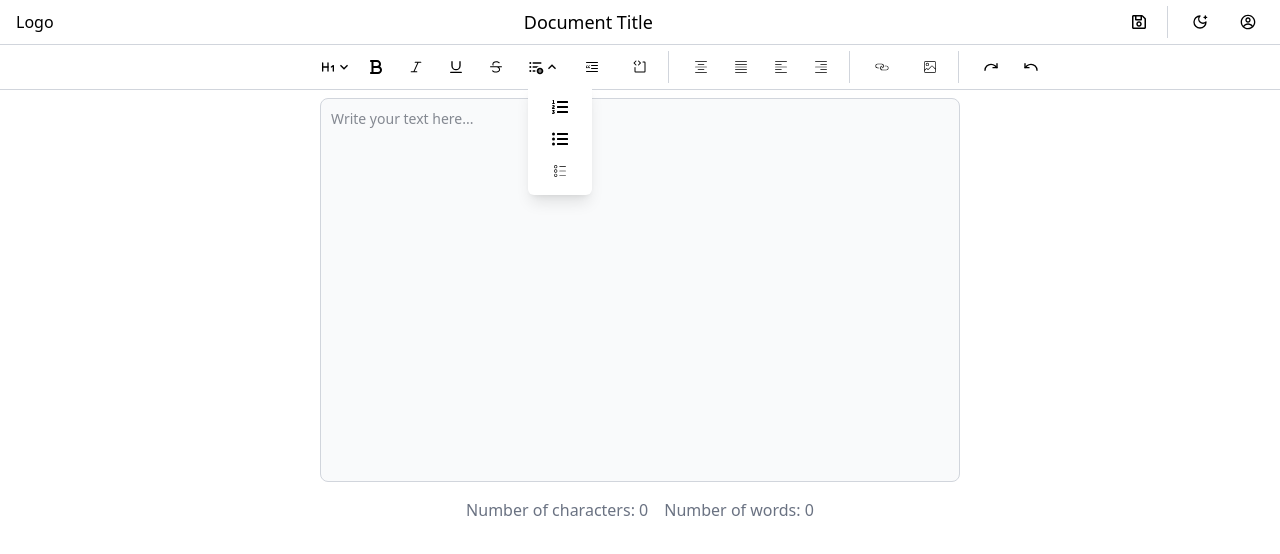
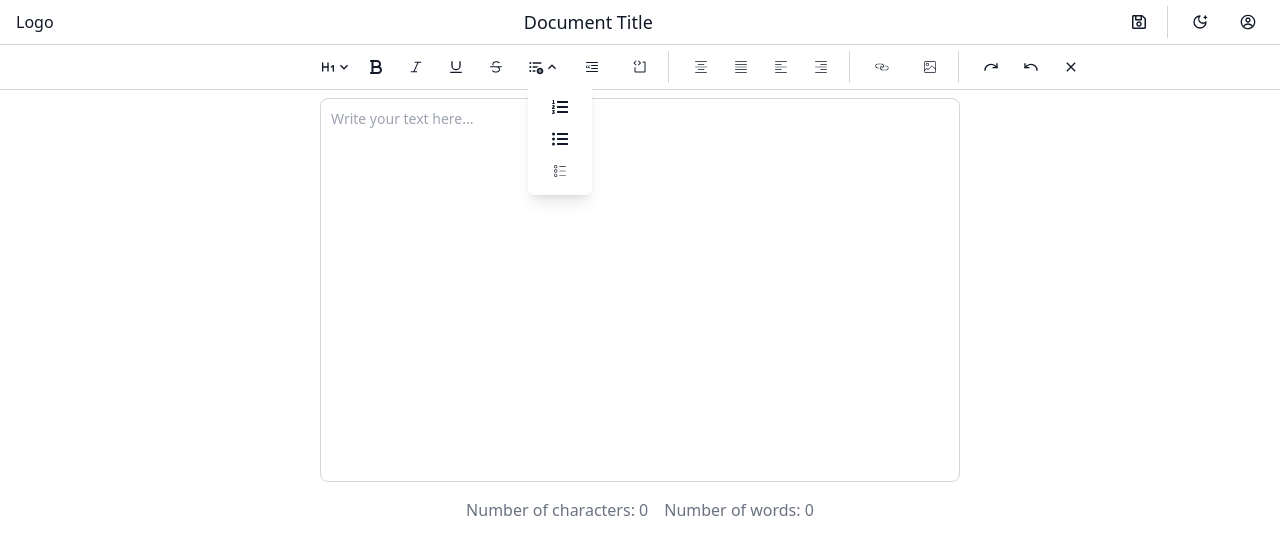
Before and after one commit to adebomiolusegun/My-text-editor, a React (Vite) app: page / in a window 1280 px wide. Both pictures are taken after a click on the button 544 px from the left and 67 px from the top of the page. Shown: the top 554 px of the page. Built offline with nearby package versions, Linux system fonts and the light colour scheme.

Commit message:
updating

```diff
--- a/src/UI/toolsBarComponents/paragraphFormatting/BulletList.tsx
+++ b/src/UI/toolsBarComponents/paragraphFormatting/BulletList.tsx
@@ -1,4 +1,7 @@
+import { OptionDropDownStore } from "@store/OptionDropDown";
 import { useDropDownHandler } from "@utilities/useDropDownHandler";
+// import { useState } from "react";
+// import type { IconType } from "react-icons";
 import { CiCircleList } from "react-icons/ci";
 import { FaListOl, FaListUl } from "react-icons/fa";
 import {
@@ -7,28 +10,41 @@ import {
   MdOutlineKeyboardArrowUp,
 } from "react-icons/md";
 // import { PiListBulletsLight } from "react-icons/pi";
-import type { TextFormatProps } from "src/types";
+import type { DropDownItem, TextFormatProps } from "src/types";
+
+const bulletOptions: DropDownItem[] = [
+  { id: "list1", Icon: FaListOl },
+  { id: "list1", Icon: FaListUl },
+  { id: "list1", Icon: CiCircleList },
+];
 
 function BulletList({ id }: TextFormatProps) {
   const { isOpen, handleDropdown } = useDropDownHandler({ id });
-
+  const SelectOption = OptionDropDownStore(
+    (state) => state.selectOption[id] ?? MdFormatListBulletedAdd,
+  );
+  const setOptions = OptionDropDownStore((state) => state.setOption);
   return (
     <div>
       <button onClick={handleDropdown} className="toolsBarBtn">
-        <MdFormatListBulletedAdd />
+        <SelectOption />
         {isOpen ? <MdOutlineKeyboardArrowUp /> : <MdOutlineKeyboardArrowDown />}
       </button>
       {isOpen ? (
         <div className="dropdownContainer  ">
-          <button className="toolsBarBtn">
-            <FaListOl />
-          </button>
-          <button className="toolsBarBtn">
-            <FaListUl />
-          </button>
-          <button className="toolsBarBtn">
-            <CiCircleList />
-          </button>
+          {bulletOptions.map(({ id: optionId, Icon }) => (
+            <button
+              key={optionId}
+              className="toolsBarBtn"
+              onClick={(e) => {
+                e.stopPropagation();
+                setOptions(id, Icon);
+                handleDropdown(e);
+              }}
+            >
+              <Icon />
+            </button>
+          ))}
         </div>
       ) : null}
     </div>
--- a/src/UI/toolsBarComponents/textFormatting/Redo.tsx
+++ b/src/UI/toolsBarComponents/textFormatting/Redo.tsx
@@ -1,7 +1,13 @@
+import { useTextAreaStore } from "@store/TextAreaStore";
 import { LuUndo } from "react-icons/lu";
 import { LuRedo } from "react-icons/lu";
+import { MdClear } from "react-icons/md";
 
 function Redo() {
+  const setText = useTextAreaStore((state) => state.setTextAreaContent);
+  function handleClear() {
+    setText("");
+  }
   return (
     <div className="flex gap-2">
       <button className="toolsBarBtn">
@@ -10,6 +16,9 @@ function Redo() {
       <button className="toolsBarBtn">
         <LuUndo />
       </button>
+      <button onClick={handleClear} className="toolsBarBtn">
+        <MdClear />
+      </button>
     </div>
   );
 }
--- a/src/UI/toolsBarComponents/textFormatting/TextFormat.tsx
+++ b/src/UI/toolsBarComponents/textFormatting/TextFormat.tsx
@@ -7,46 +7,61 @@ import {
   LuHeading6,
 } from "react-icons/lu";
 import { FaBold } from "react-icons/fa6";
-import { GoItalic } from "react-icons/go";
+import { GoItalic, GoStrikethrough } from "react-icons/go";
 import { LuUnderline } from "react-icons/lu";
-import { GoStrikethrough } from "react-icons/go";
-import { MdOutlineKeyboardArrowDown } from "react-icons/md";
-import { MdOutlineKeyboardArrowUp } from "react-icons/md";
+import {
+  MdOutlineKeyboardArrowDown,
+  MdOutlineKeyboardArrowUp,
+} from "react-icons/md";
 import { useDropDownHandler } from "@utilities/useDropDownHandler";
-import type { TextFormatProps } from "src/types";
+import type { DropDownItem, TextFormatProps } from "src/types";
+import { OptionDropDownStore } from "@store/OptionDropDown";
+
+const headingOptions: DropDownItem[] = [
+  { id: "h1", Icon: LuHeading1 },
+  { id: "h2", Icon: LuHeading2 },
+  { id: "h3", Icon: LuHeading3 },
+  { id: "h4", Icon: LuHeading4 },
+  { id: "h5", Icon: LuHeading5 },
+  { id: "h6", Icon: LuHeading6 },
+];
 
 function TextFormat({ id }: TextFormatProps) {
   const { isOpen, handleDropdown } = useDropDownHandler({ id });
+  const SelectOption = OptionDropDownStore(
+    (state) => state.selectOption[id] ?? LuHeading1,
+  );
+  const setOptions = OptionDropDownStore((state) => state.setOption);
+
   return (
     <div className="flex gap-2">
-      <div>
-        <button onClick={handleDropdown} className="toolsBarBtn">
-          <LuHeading1 />
+      <div className="relative">
+        <button onClick={(e) => handleDropdown(e)} className="toolsBarBtn">
+          <SelectOption />
           {isOpen ? (
             <MdOutlineKeyboardArrowUp />
           ) : (
             <MdOutlineKeyboardArrowDown />
           )}
         </button>
-        {isOpen ? (
+
+        {isOpen && (
           <div className="dropdownContainer">
-            <div className="dropdownContent">
-              <LuHeading2 />
-            </div>
-            <div className="dropdownContent">
-              <LuHeading3 />
-            </div>
-            <div className="dropdownContent">
-              <LuHeading4 />
-            </div>
-            <div className="dropdownContent">
-              <LuHeading5 />
-            </div>
-            <div className="dropdownContent">
-              <LuHeading6 />
-            </div>
+            {headingOptions.map(({ id: optionId, Icon }) => (
+              <div
+                key={optionId}
+                className="dropdownContent cursor-pointer"
+                onClick={(e) => {
+                  e.stopPropagation();
+                  setOptions(id, Icon);
+                  handleDropdown(e);
+                }}
+              >
+                <Icon />
+              </div>
+            ))}
           </div>
-        ) : null}
+        )}
       </div>
 
       <button className="toolsBarBtn">
@@ -65,6 +80,4 @@ function TextFormat({ id }: TextFormatProps) {
   );
 }
 
-<TextFormat id="textFormat" />;
-
 export default TextFormat;
--- a/src/components/TextArea.tsx
+++ b/src/components/TextArea.tsx
@@ -13,6 +13,7 @@ function TextArea() {
       setText(value);
     }
   }
+
   return (
     <>
       <div className="flex flex-col justify-center items-center">
--- a/src/index.css
+++ b/src/index.css
@@ -2,36 +2,58 @@
 
 @custom-variant dark (&:where(.dark, .dark *));
 
+@theme {
+  --color-bg-color: #ffffff;
+  --color-textarea-border: #6a7282;
+  --color-placeholder: #9ca3af;
+  --color-bg-hover: #e5e7eb;
+  --color-drop-down: #ffffff;
+  --color-border-line: #d1d5dc;
+  --color-text-color: #111827;
+}
+
+.dark {
+  --color-bg-color: #1f2937;
+  --color-bg-hover: #4a5565;
+  --color-placeholder: #9ca3af;
+  --color-drop-down: #364153;
+  --color-border-line: #4a5565;
+  --color-textarea-border: #6a7282;
+  --color-text-color: #ffffff;
+}
+body {
+  background-color: var(--color-bg-color);
+  color: var(--color-text-color);
+}
+
 @layer components {
   .headerBtn {
-    @apply flex items-center justify-center w-8 h-8 rounded hover:bg-gray-200 cursor-pointer  dark:hover:bg-gray-600;
+    @apply flex items-center justify-center w-8 h-8 rounded hover:bg-bg-hover cursor-pointer;
   }
-  .headerBtn {
-    @apply flex items-center justify-center w-8 h-8 rounded hover:bg-gray-200 cursor-pointer  dark:hover:bg-gray-600;
-  }
+
   .headerActionDivider {
     @apply flex gap-4 justify-around items-center rounded-md h-7;
   }
   .toolsBarBtn {
-    @apply flex items-center justify-center w-8 h-8 rounded hover:bg-gray-200 cursor-pointer  dark:hover:bg-gray-600;
+    @apply flex items-center justify-center w-8 h-8 rounded hover:bg-bg-hover cursor-pointer;
   }
   .borderRight {
-    @apply border-r pr-3 border-gray-300 dark:border-r dark:border-gray-600;
+    @apply border-r pr-3 border-border-line;
   }
   .borderBottom {
-    @apply w-full border-b border-gray-300 dark:border-gray-600;
+    @apply w-full border-b border-border-line;
   }
   .toolsbarSecDivContainer {
-    @apply flex gap-4 h-11 px-4 scroll-m-2 sm:px-4 w-full sm:w-4/5  md:w-3/4 lg:w-1/2 lg:px-0 mx-auto items-center overflow-x-auto whitespace-nowrap sm:overflow-visible;
+    @apply flex gap-4 h-11 px-4 scroll-m-2 mx-auto items-center overflow-x-auto whitespace-nowrap sm:overflow-visible sm:px-4 w-full sm:w-4/5  md:w-3/4 lg:w-1/2 lg:px-0;
   }
   .dropdownContainer {
-    @apply flex flex-col  absolute bg-white  shadow-lg rounded-md px-4 py-2 dark:bg-gray-700;
+    @apply flex flex-col  absolute bg-drop-down  shadow-lg rounded-md px-4 py-2;
   }
   .dropdownContent {
-    @apply flex flex-col mt-2 hover:bg-gray-200 cursor-pointer rounded-md px-2 py-1 dark:hover:bg-gray-600;
+    @apply flex flex-col mt-2 hover:bg-bg-hover cursor-pointer rounded-md px-2 py-1;
   }
   .textAreaStyle {
-    @apply mt-2 w-full h-96 sm:w-4/5 md:w-3/4 lg:w-1/2 block p-2.5  text-sm text-gray-900 bg-gray-50 rounded-lg border border-gray-300 focus:ring-blue-500  resize-none outline-none dark:bg-gray-600 dark:border-gray-500 dark:placeholder-gray-400 dark:text-white;
+    @apply mt-2 w-full h-96 sm:w-4/5 md:w-3/4 lg:w-1/2 block p-2.5  text-sm   rounded-lg border  focus:ring-blue-500  resize-none outline-none bg-bg-color border-border-line placeholder-placeholder text-text-color;
   }
 
   .footerStyle {
--- a/src/layouts/RootLayout.tsx
+++ b/src/layouts/RootLayout.tsx
@@ -2,7 +2,7 @@ import { Outlet } from "react-router-dom";
 
 function RootLayout() {
   return (
-    <div className="min-h-screen bg-white text-black dark:bg-gray-800 dark:text-white">
+    <div className="min-h-screen">
       <Outlet />
     </div>
   );
--- /dev/null
+++ b/src/store/OptionDropDown.tsx
@@ -0,0 +1,11 @@
+// import { LuHeading1 } from "react-icons/lu";
+import type { DropDownOption } from "src/types";
+import { create } from "zustand";
+
+export const OptionDropDownStore = create<DropDownOption>((set) => ({
+  selectOption: {},
+  setOption: (id, icon) =>
+    set((state) => ({
+      selectOption: { ...state.selectOption, [id]: icon },
+    })),
+}));
--- /dev/null
+++ b/src/utilities/useOptionDropDown.tsx
@@ -0,0 +1,5 @@
+function useOptionDropDown() {
+  return <div>useOptionDropDown</div>;
+}
+
+export default useOptionDropDown;
```
Also changed, not shown: src/types.ts (+12 -0 lines).
